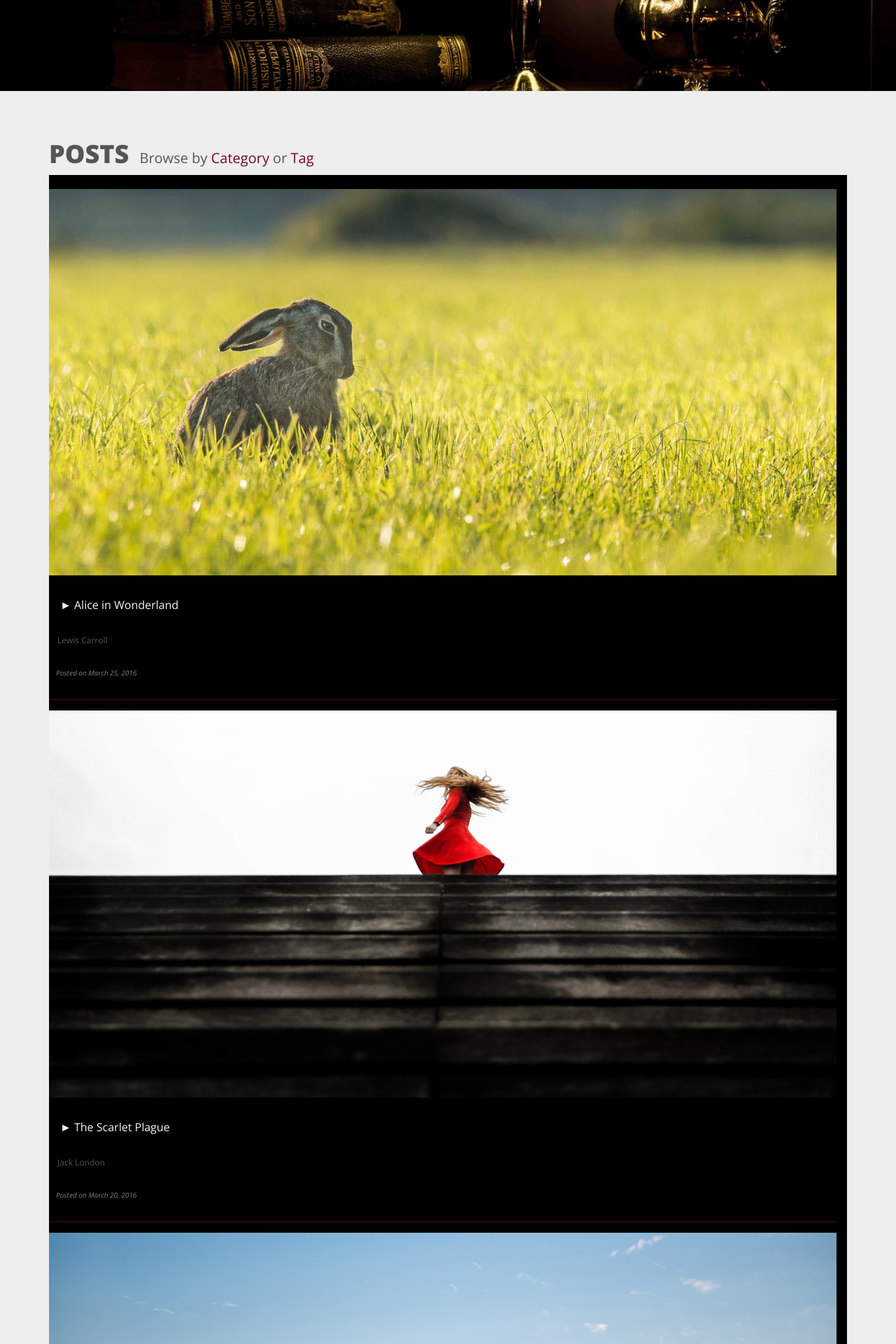
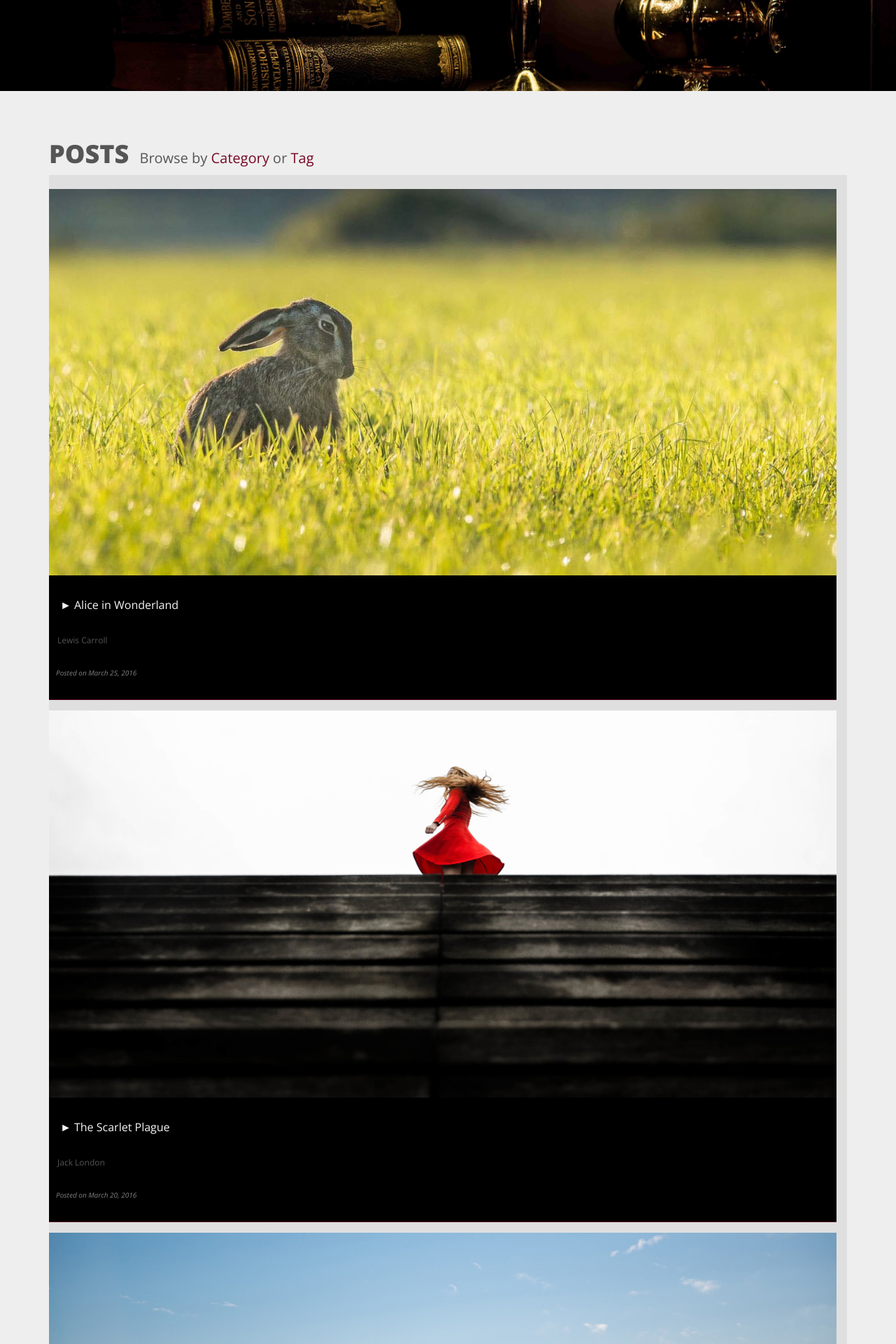
Before and after one commit to Harkas/newblog, a Jekyll site: the page built from journal/index.html, in a window 1280 px wide. Shown: the part 318-2238 px from the top of the page at 70% size. Built offline with Jekyll 4.4.1, drawn with Linux system fonts in a browser that asks for light colours; nearby versions of some CDN libraries; the list of posts is cut into pages by our own code.

Commit message:
fixe color @line:4

```diff
--- a/css/journal.css
+++ b/css/journal.css
@@ -1,7 +1,8 @@
 .section--postsWrapper
 {
     width: 100%;
-    background: #000;
+    /*background: #000;*/
+    background: rgb(223, 223, 223);
     padding-top: 20px;
     position: relative;
     clear: both;
```
